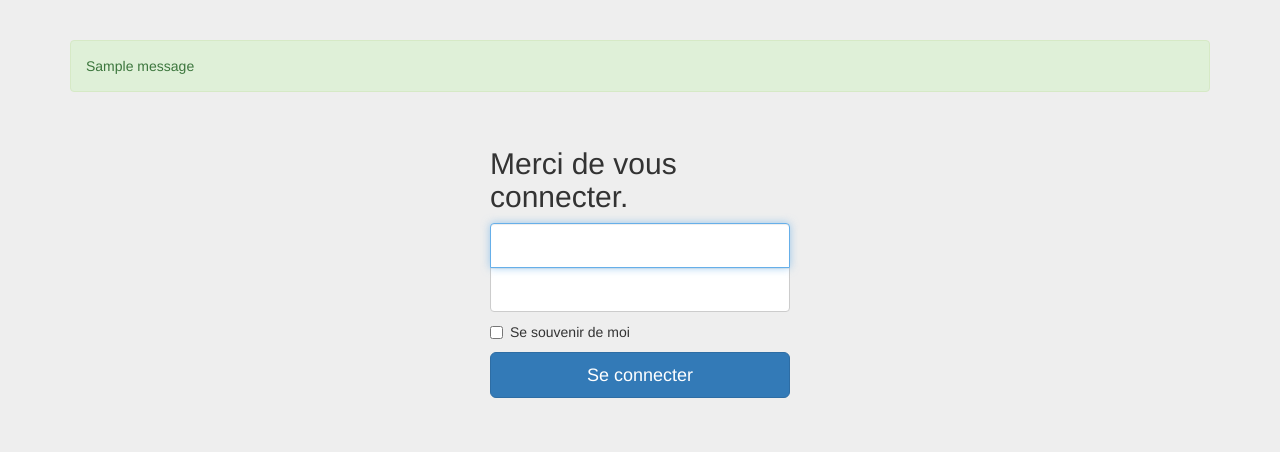
After one commit to stephanlascar/bankroot, a Flask app: page /login in a window 1280 px wide. The commit adds this page. Shown: the top 452 px of the page. Run offline with Flask 2, Linux system fonts and the light colour scheme; tables that the repository leaves empty hold one stand-in row (values such as "Sample post"); one stand-in notice (Sample message) is shown; parts of the project's set-up code (start-up, migrations or seed data) failed here and were passed over; some libraries are stand-ins or nearby versions.

Commit message:
Sécurisation de l'application, et ajout d'un utilisateur pour un compte bancaire

```diff
--- a/app.py
+++ b/app.py
@@ -1,13 +1,19 @@
+import os
 from flask import Flask
 from flask.ext.babel import Babel
 from database import db
+from security import bcrypt, login_manager
 
 
 def create_app():
     app = Flask(__name__)
     app.config['DEBUG'] = True
     app.config['SQLALCHEMY_DATABASE_URI'] = 'sqlite:///bankroot.db'
+    app.secret_key = os.environ.get('SECRET_KEY', 'clef pour les tests')
     Babel(default_locale='fr').init_app(app)
     db.init_app(app)
+    bcrypt.init_app(app)
+    login_manager.init_app(app)
+    login_manager.login_view = 'login'
 
     return app
--- a/bankroot.py
+++ b/bankroot.py
@@ -3,20 +3,50 @@ import locale
 from datetime import datetime
 
 import arrow
-from flask import render_template, request, url_for, redirect
+from flask import render_template, request, url_for, redirect, flash
+from flask.ext.login import login_required, login_user, logout_user
 from sqlalchemy.sql import label, func, extract
 
 from database import db
+from forms.login import LoginForm
 import models
 from app import create_app
+from security import bcrypt
+import security
 
 
 locale.setlocale(locale.LC_ALL, 'fr_FR.UTF-8')
 app = create_app()
 
 
+@app.route('/login', methods=['GET', 'POST'])
+def login():
+    form = LoginForm()
+
+    if request.method == 'POST':
+        if form.validate_on_submit():
+            db_user = models.User.query.filter_by(email=form.email.data).first()
+            if db_user and bcrypt.check_password_hash(db_user.password, form.password.data):
+                if login_user(security.User(db_user.id), remember=form.remember_me.data):
+                    return redirect(request.args.get('next') or url_for('index'))
+                else:
+                    flash(u'Désolé, mais vous ne pouvez pas vous connecter. Contacter l\'administrateur du site.')
+            else:
+                flash('Utilisateur ou mot de passe non valide.')
+
+    return render_template('login.html', form=form)
+
+
+@app.route("/logout")
+@login_required
+def logout():
+    logout_user()
+    return redirect(url_for('login'))
+
+
 @app.route('/', defaults={'account_id': None}, endpoint='index')
 @app.route('/account/<account_id>', endpoint='show_account')
+@login_required
 def show_account(account_id):
     all_accounts = models.Account.query.order_by(models.Account.label).all()
     account = models.Account.query.filter_by(bank_id=account_id).first() if account_id else models.Account.query.order_by(models.Account.label).first()
@@ -24,6 +54,7 @@ def show_account(account_id):
 
 
 @app.route('/transaction/<transaction_id>', methods=['POST'])
+@login_required
 def update_transaction(transaction_id):
     updated_category = request.form['category']
 
@@ -35,6 +66,7 @@ def update_transaction(transaction_id):
 
 @app.route('/analyse', defaults={'account_id': None}, endpoint='analyse')
 @app.route('/analyse/<account_id>', endpoint='show_analyse', methods=['GET', 'POST'])
+@login_required
 def show_analyse(account_id):
     all_accounts = models.Account.query.order_by(models.Account.label).all()
     account = models.Account.query.filter_by(bank_id=account_id).first() if account_id else models.Account.query.order_by(models.Account.label).first()
--- /dev/null
+++ b/forms/login.py
@@ -0,0 +1,10 @@
+from flask_wtf import Form
+from wtforms import PasswordField, BooleanField
+from wtforms.fields.html5 import EmailField
+from wtforms.validators import DataRequired, Email
+
+
+class LoginForm(Form):
+    email = EmailField('Email', validators=[DataRequired(), Email()])
+    password = PasswordField('Mot de passe', validators=[DataRequired()])
+    remember_me = BooleanField('Se souvenir de moi')
--- a/requirements.txt
+++ b/requirements.txt
@@ -11,3 +11,6 @@ arrow==0.4.4
 Flask-Babel==0.9
 textblob==0.9.0
 nltk==3.0.1
+Flask-Bcrypt==0.6.2
+Flask-Login==0.2.11
+Flask_WTF==0.11
--- /dev/null
+++ b/static/css/signin.css
@@ -0,0 +1,40 @@
+body {
+    padding-top: 40px;
+    padding-bottom: 40px;
+    background-color: #eee;
+}
+
+.form-signin {
+    max-width: 330px;
+    padding: 15px;
+    margin: 0 auto;
+}
+.form-signin .form-signin-heading,
+.form-signin .checkbox {
+    margin-bottom: 10px;
+}
+.form-signin .checkbox {
+    font-weight: normal;
+}
+.form-signin .form-control {
+    position: relative;
+    height: auto;
+    -webkit-box-sizing: border-box;
+    -moz-box-sizing: border-box;
+    box-sizing: border-box;
+    padding: 10px;
+    font-size: 16px;
+}
+.form-signin .form-control:focus {
+    z-index: 2;
+}
+.form-signin input[type="email"] {
+    margin-bottom: -1px;
+    border-bottom-right-radius: 0;
+    border-bottom-left-radius: 0;
+}
+.form-signin input[type="password"] {
+    margin-bottom: 10px;
+    border-top-left-radius: 0;
+    border-top-right-radius: 0;
+}
--- a/templates/layout.html
+++ b/templates/layout.html
@@ -27,6 +27,7 @@
             <ul class="nav navbar-nav navbar-right">
                 <li class="{{ 'active' if active_page == 'account' }}"><a href="{{ url_for('index') }}">Mes comptes</a></li>
                 <li class="{{ 'active' if active_page == 'analyse' }}"><a href="{{ url_for('analyse') }}">Analyse</a></li>
+                <li><a href="{{ url_for('logout') }}">Se déconnecter</a></li>
             </ul>
         </div>
     </div>
--- /dev/null
+++ b/templates/login.html
@@ -0,0 +1,51 @@
+<!DOCTYPE html>
+<html lang="en">
+<head>
+    <meta charset="utf-8">
+    <meta http-equiv="X-UA-Compatible" content="IE=edge">
+    <meta name="viewport" content="width=device-width, initial-scale=1">
+    <title>Bankroot - Login</title>
+
+    <!-- Bootstrap core CSS -->
+    <link href="https://maxcdn.bootstrapcdn.com/bootstrap/3.3.1/css/bootstrap.min.css" rel="stylesheet">
+
+    <!-- Custom styles for this template -->
+    <link href="{{ url_for('static', filename='css/signin.css') }}" rel="stylesheet">
+
+</head>
+
+<body>
+
+<div class="container">
+
+    {% with messages = get_flashed_messages() %}
+        {% if messages %}
+            {% for message in messages %}
+                <div class="alert alert-success" role="alert">{{ message }}</div>
+            {% endfor %}
+        {% endif %}
+    {% endwith %}
+
+    <form class="form-signin" role="form" method="post">
+        <h2 class="form-signin-heading">Merci de vous connecter.</h2>
+
+        {{ form.hidden_tag() }}
+
+        {{ form.email.label(class="sr-only") }}
+        {{ form.email(class="form-control", required=true, autofocus=true) }}
+
+        {{ form.password.label(class="sr-only") }}
+        {{ form.password(class="form-control", required=true) }}
+
+        <div class="checkbox">
+            <label>
+                {{ form.remember_me }} {{ form.remember_me.label.text }}
+            </label>
+        </div>
+        <button class="btn btn-lg btn-primary btn-block" type="submit">Se connecter</button>
+    </form>
+
+</div>
+
+</body>
+</html>
```
Also changed, not shown: models.py (+8 -0 lines), security.py (added, +17 -0 lines), forms/__init__.py (added).
